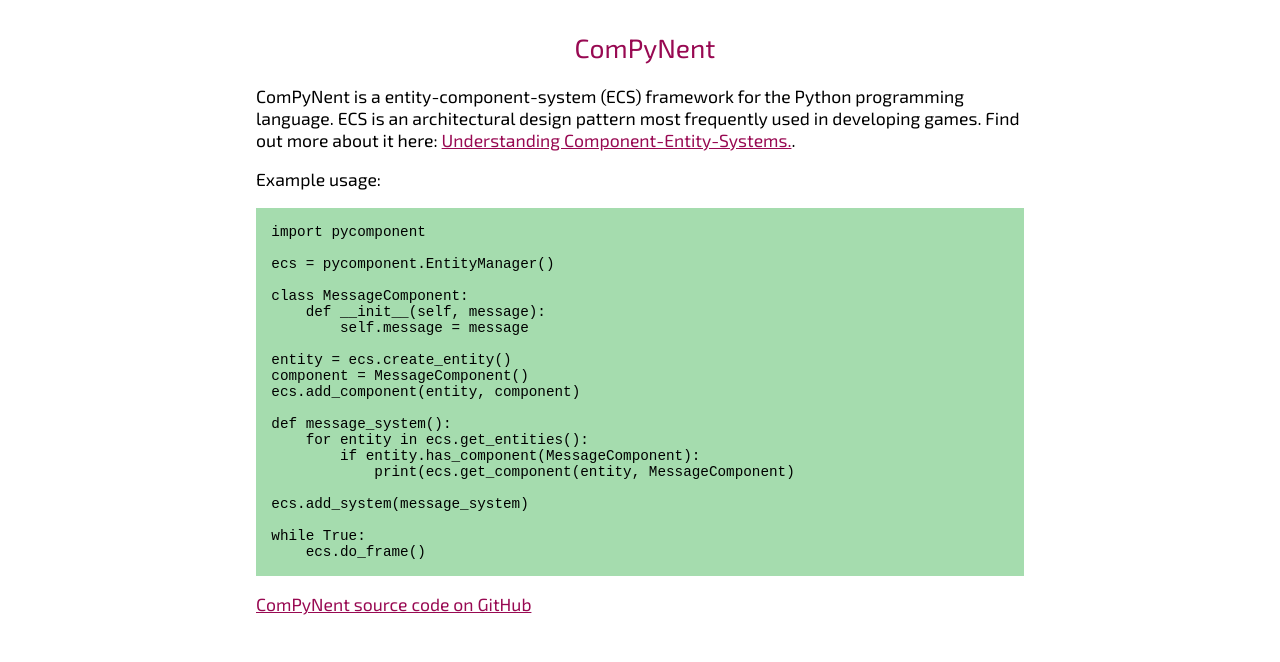
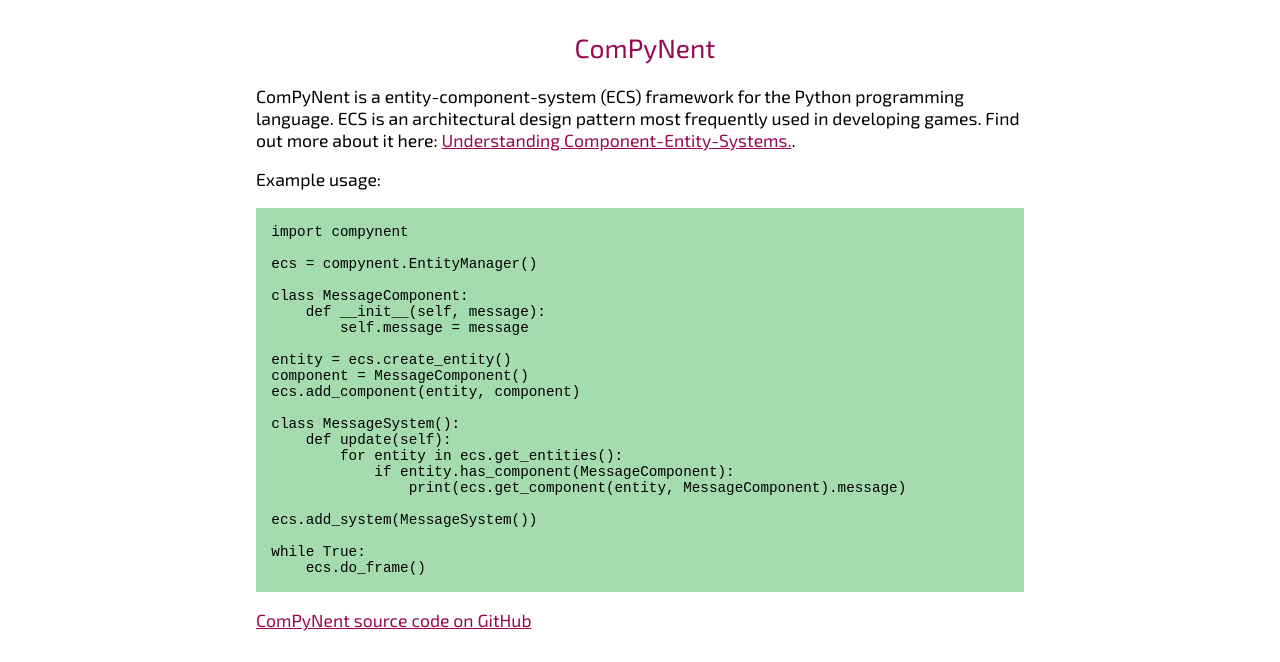
Before and after one commit to typewriter1/typewriter1.github.io, a plain HTML site: page projects.html in a window 1280 px wide. Shown: the part 203-865 px from the top of the page. Drawn offline with Linux system fonts and the light colour scheme.

Commit message:
Update ComPyNent example code

```diff
--- a/projects.html
+++ b/projects.html
@@ -41,9 +41,9 @@
 Example usage:
 <pre>
 <code>
-import pycomponent
+import compynent
 
-ecs = pycomponent.EntityManager()
+ecs = compynent.EntityManager()
 
 class MessageComponent:
     def __init__(self, message):
@@ -53,12 +53,13 @@
 component = MessageComponent()
 ecs.add_component(entity, component)
 
-def message_system():
-    for entity in ecs.get_entities():
-        if entity.has_component(MessageComponent):
-            print(ecs.get_component(entity, MessageComponent)
+class MessageSystem():
+    def update(self):
+        for entity in ecs.get_entities():
+            if entity.has_component(MessageComponent):
+                print(ecs.get_component(entity, MessageComponent).message)
 
-ecs.add_system(message_system)
+ecs.add_system(MessageSystem())
 
 while True:
     ecs.do_frame()
```
